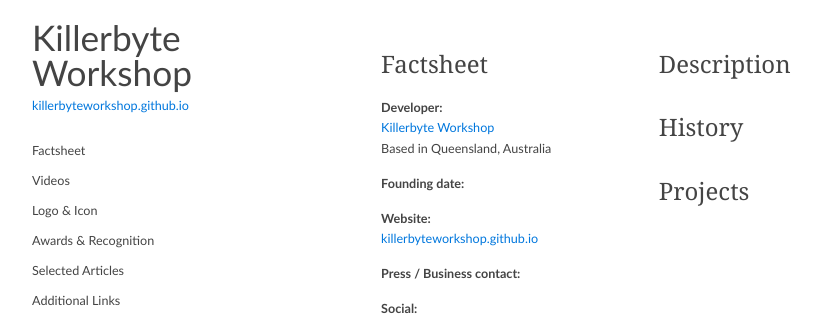
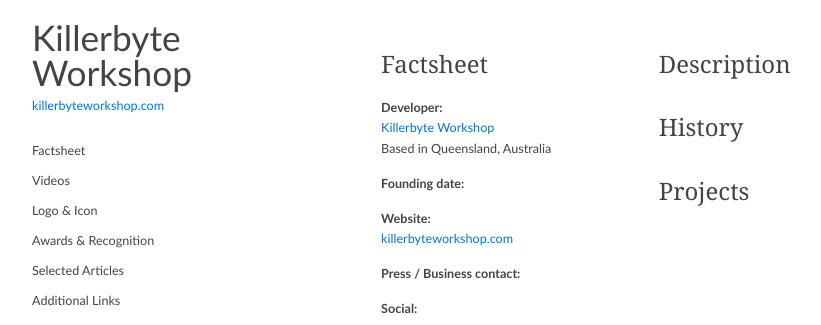
Before and after one commit to Killerbyte-Workshop/Killerbyte-Workshop.github.io, a Jekyll site: the page presskit/index.html, which Jekyll copies as it is, in a window 1280 px wide. Shown: the top 325 px of the page, without its empty margins (58-879 px from the left). Built offline with Jekyll 4.4.1, drawn with Linux system fonts in a browser that asks for light colours.

Commit message:
I'm supposed to rebuild the presskit each time

```diff
--- a/presskit/index.html
+++ b/presskit/index.html
@@ -6,7 +6,7 @@
 
     <title>Killerbyte Workshop</title>
 
-    <link rel="shortcut icon" href="images/favicon.ico?t=1628989377801">
+    <link rel="shortcut icon" href="images/favicon.ico?t=1628989668372">
 
     <link rel="stylesheet" href="./css/normalize.css">
     <link rel="stylesheet" href="./css/master.css">
@@ -21,7 +21,7 @@
         </h1>
 
         <aside class="nav__subtitle">
-          <a href="killerbyteworkshop.github.io">killerbyteworkshop.github.io</a>
+          <a href="https://killerbyteworkshop.com">killerbyteworkshop.com</a>
         </aside>
 
         <div class="nav__toggle" id="hamburger">
@@ -100,7 +100,7 @@
 
                 <dt>Website:</dt>
                 <dd>
-                  <a href="killerbyteworkshop.github.io">killerbyteworkshop.github.io</a>
+                  <a href="https://killerbyteworkshop.com">killerbyteworkshop.com</a>
                 </dd>
 
                 <dt>Press / Business contact:</dt>
```
Also changed, not shown: 1 other file.
